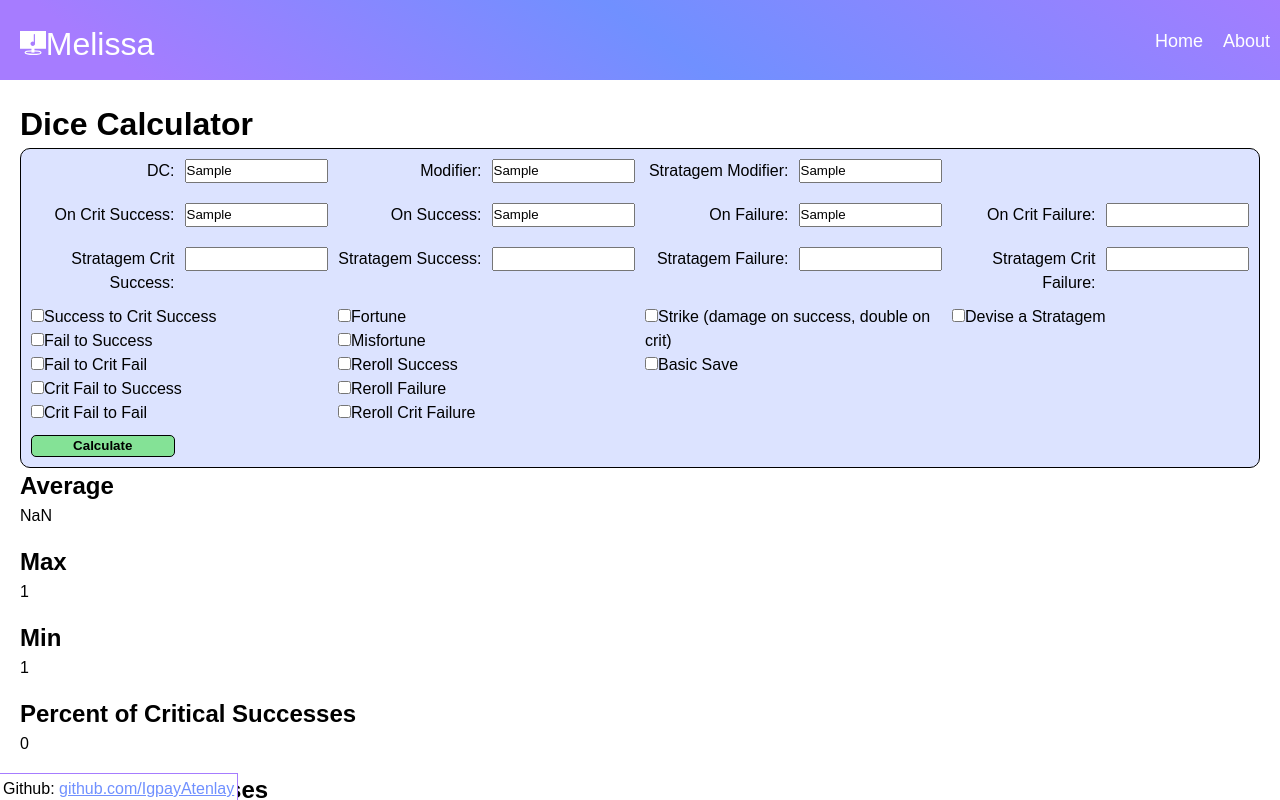
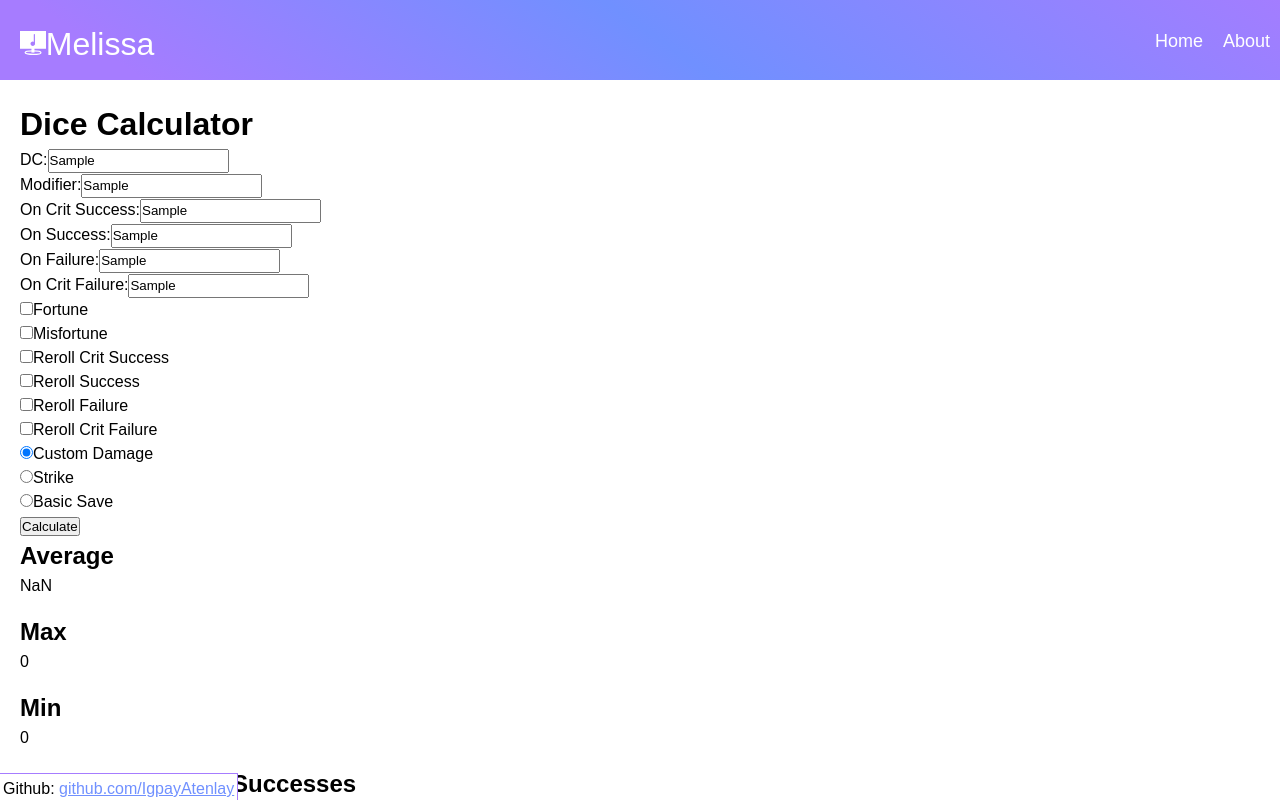
Before and after one commit to IgpayAtenlay/website, a React (Create React App) app in the folder client/: page /diceCalculator in a window 1280 px wide. Both pictures are taken after typing "Sample", "Sample", "Sample", "Sample", "Sample", "Sample" into the empty fields and a click on the input "Calculate". Shown: the top 800 px of the page. Built offline with nearby package versions, Linux system fonts and the light colour scheme.

Commit message:
gutted the project and started making it into React components

```diff
--- a/client/src/css/diceCalculator.css
+++ b/client/src/css/diceCalculator.css
@@ -34,3 +34,7 @@ input[type="text"] {
 .hide {
     display: none;
 }
+
+.checkbox input {
+    display: block;
+}
--- a/client/src/pages/diceCalculator/calculations.js
+++ b/client/src/pages/diceCalculator/calculations.js
@@ -3,20 +3,20 @@ var DCToAccuracyTableAdvantage = {};
 
 // high level
 
-export default function allCalculations(dice, DC, totalModifier, basicSave, strike) {
-	var data = {};
+export default function allCalculations(data) {
+	var result = {};
 
-	data.accuracy = getAccuracy(getEffectiveDC(DC, totalModifier));
-	data.averageDamage = calculateDamage(dice, data.accuracy, basicSave, strike);
-	data.maxDamage = calculateMaxDamage(dice, basicSave, strike);
-	data.minDamage = calculateMinDamage(dice, basicSave, strike);
+	result.accuracy = getAccuracy(getEffectiveDC(data.dC, data.modifier));
+	result.averageDamage = calculateDamage(data.dice, result.accuracy, data.saveOrStrike);
+	result.maxDamage = calculateMaxDamage(data.dice, data.saveOrStrike);
+	result.minDamage = calculateMinDamage(data.dice, data.saveOrStrike);
 
-	data.accuracy.critSuccess = Math.floor(data.accuracy.critSuccess * 100);
-	data.accuracy.success = Math.floor(data.accuracy.success * 100);
-	data.accuracy.fail = Math.floor(data.accuracy.fail * 100);
-	data.accuracy.critFail = Math.floor(data.accuracy.critFail * 100);
+	result.accuracy.critSuccess = Math.floor(result.accuracy.critSuccess * 100);
+	result.accuracy.success = Math.floor(result.accuracy.success * 100);
+	result.accuracy.fail = Math.floor(result.accuracy.fail * 100);
+	result.accuracy.critFail = Math.floor(result.accuracy.critFail * 100);
 
-	return data;
+	return result;
 }
 
 // damage
@@ -34,11 +34,11 @@ function calculateAverageDamage(dice) {
 	}
 }
 
-function calculateDamage(dice, accuracy, basicSave = false, strike = false) {
+function calculateDamage(dice, accuracy, saveOrStrike) {
 	var averageDamage = 0;
 	var damage = 0;
 	if (dice) {
-		if (basicSave) {
+		if (saveOrStrike === "basicSave") {
 			averageDamage = calculateAverageDamage(dice.fail);
 			damage = 0;
 			damage += averageDamage * accuracy.success / 2;
@@ -46,7 +46,7 @@ function calculateDamage(dice, accuracy, basicSave = false, strike = false) {
 			damage += averageDamage * accuracy.critFail * 2;
 
 			return damage;
-		} if (strike) {
+		} if (saveOrStrike === "strike") {
 			averageDamage = calculateAverageDamage(dice.success);
 			damage = 0;
 			damage += averageDamage * accuracy.success;
@@ -67,7 +67,7 @@ function calculateDamage(dice, accuracy, basicSave = false, strike = false) {
 	}
 }
 
-function calculateMaxDamage(dice, basicSave = false, strike = false) {
+function calculateMaxDamage(dice, saveOrStrike) {
 	var damage = {};
 	var dieSize;
 	var numOfDice;
@@ -102,9 +102,9 @@ function calculateMaxDamage(dice, basicSave = false, strike = false) {
 
 	var maxDamage = NaN;
 
-	if (basicSave) {
+	if (saveOrStrike === "basicSave") {
 		maxDamage = damage.fail * 2;
-	} else if (strike) {
+	} else if (saveOrStrike === "strike") {
 		maxDamage = damage.success * 2;
 	} else {
 		maxDamage = max(damage.critSuccess, damage.success, damage.fail, damage.critFail);
@@ -121,7 +121,7 @@ function calculateMaxDamage(dice, basicSave = false, strike = false) {
 	return maxDamage;
 }
 
-function calculateMinDamage(dice, basicSave = false, strike = false) {
+function calculateMinDamage(dice, saveOrStrike) {
 	var damage = {};
 	var numOfDice;
 
@@ -155,9 +155,9 @@ function calculateMinDamage(dice, basicSave = false, strike = false) {
 
 	var minDamage = NaN;
 
-	if (basicSave) {
+	if (saveOrStrike === "basicSave") {
 		minDamage = Math.floor(damage.fail / 2);
-	} else if (strike) {
+	} else if (saveOrStrike === "strike") {
 		minDamage = damage.success;
 	} else {
 		minDamage = min(damage.critSuccess, damage.success, damage.fail, damage.critFail);
--- a/client/src/pages/diceCalculator/index.jsx
+++ b/client/src/pages/diceCalculator/index.jsx
@@ -1,111 +1,102 @@
 import { useState } from 'react';
-import useScript from '../../components/useScript';
-import "../../css/diceCalculator.css";
+//import "../../css/diceCalculator.css";
 import allCalculations from './calculations';
 import parseDice from './parseDice';
+import Result from './result';
+import SaveOrStrike from './saveOrStrike';
 
 export default function DiceCalculator() {
 	var[result, setResult] = useState({});
-	var[accuracy, setAccuracy] = useState({});
+	var[saveOrStrike, setSaveOrStrike] = useState("customDamage");
 
 	function handleSubmit(e) {
 		e.preventDefault();
 
-		var data = Object.fromEntries(new FormData(e.target).entries());
-		var DC = data.DC;
-		var modifier = data.modifier;
-		var basicSave = data.basicSave === "on";
-		var strike = data.strike === "on";
-		var dice = {
-			critSuccess: parseDice(data.critSuccessDice),
-			success: parseDice(data.successDice),
-			fail: parseDice(data.failDice),
-			critFail: parseDice(data.critFailDice)
-		};
+		var rawData = Object.fromEntries(new FormData(e.target).entries());
+		var data = {
+			dC: rawData.dC,
+			modifier: rawData.modifier,
+			saveOrStrike: rawData.saveOrStrike,
+			dice: {
+				critSuccess: parseDice(rawData.critSuccessDice),
+				success: parseDice(rawData.successDice),
+				fail: parseDice(rawData.failDice),
+				critFail: parseDice(rawData.critFailDice)
+			}
+		}
 
-		var result = allCalculations(dice, DC, modifier, basicSave, strike);
+		var result = allCalculations(data);
 		setResult(result);
-		setAccuracy(result.accuracy);
 	}
 
-  return(
+return(
 	<div>
 		<h1>Dice Calculator</h1>
 
 		<form method="POST" onSubmit={handleSubmit}>
-			<label for="input-DC" class="newLine">DC:</label>
-				<input id="input-DC" type="text" name="DC"/>
-			<label>Modifier:</label>
-				<input type="text" name="modifier" />
-			<label class="investigator">Stratagem Modifier:</label>
-				<input type="text" name="stratagemModifier" class="investigator" />
-			<label class="newLine damage" for="critSuccessDice">On Crit Success:</label>
-				<input class = "damage" type="text" name="critSuccessDice" />
-			<label class = "damage" for="successDice">On Success:</label>
-				<input class = "damage" type="text" name="successDice" />
-			<label class = "damage" for="failDice">On Failure:</label>
-				<input class = "damage" type="text" name="failDice" />
-			<label class = "damage" for="critFailDice">On Crit Failure:</label>
-				<input class = "damage" type="text" name="critFailDice" />
-			<label class="newLine damage investigator" for="stratagemCritSuccessDice">Stratagem Crit Success:</label>
-				<input class = "damage investigator" type="text" name="stratagemCritSuccessDice" />
-			<label class = "damage investigator" for="stratagemSuccessDice">Stratagem Success:</label>
-				<input class = "damage investigator" type="text" name="stratagemSuccessDice" />
-			<label class = "damage investigator" for="stratagemFailDice">Stratagem Failure:</label>
-				<input class = "damage investigator" type="text" name="stratagemFailDice" />
-			<label class = "damage investigator" for="stratagemCritFailDice">Stratagem Crit Failure:</label>
-				<input class = "damage investigator" type="text" name="stratagemCritFailDice" />
-			<div class="newLine checkbox">
-				<input type="checkbox" class="degreeOfSuccess" name="StoCS" />
-				<label for="StoCS">Success to Crit Success</label><br />
-				<input type="checkbox" class="degreeOfSuccess" name="FtoS" />
-				<label for="FtoS">Fail to Success</label><br />
-				<input type="checkbox" class="degreeOfSuccess" name="FtoCF" />
-				<label for="FtoCF">Fail to Crit Fail</label><br />
-				<input type="checkbox" class="degreeOfSuccess" name="CFtoS" />
-				<label for="CFtoS">Crit Fail to Success</label><br />
-				<input type="checkbox" class="degreeOfSuccess" name="CFtoF" />
-				<label for="CFtoF">Crit Fail to Fail</label><br />
+			<div>
+				<label for="dC">DC:</label>
+				<input id="dC" name="dC" />
 			</div>
+			<div>
+				<label for="modifier">Modifier:</label>
+				<input name="modifier" id="modifier" />
+			</div>
+			{saveOrStrike === "customDamage" &&
+				<div>
+					<label class="newLine" for="critSuccessDice">On Crit Success:</label>
+					<input name="critSuccessDice" id="critSuccessDice" />
+				</div>
+			}
+			{saveOrStrike !== "basicSave" &&
+				<div>
+					<label for="successDice">On Success:</label>
+					<input name="successDice" id="successDice" />
+				</div>
+			}
+			{saveOrStrike !== "strike" &&
+				<div>
+					<label for="failDice">On Failure:</label>
+					<input name="failDice" id="failDice" />
+				</div>
+			}
+			{saveOrStrike === "customDamage" &&
+				<div>
+					<label for="critFailDice">On Crit Failure:</label>
+					<input name="critFailDice" id="critFailDice" />
+				</div>
+			}
 			<div class="checkbox">
-				<input type="checkbox" class="fortune" name="fortune" />
-				<label for="fortune">Fortune</label><br />
-				<input type="checkbox" class="fortune" name="misfortune" />
-				<label for="misfortune">Misfortune</label><br />
-				<input type="checkbox" class="fortune" name="rerollSuccess" value="S" />
-				<label for="misfortune">Reroll Success</label><br />
-				<input type="checkbox" class="fortune" name="rerollFail" value="F" />
-				<label for="misfortune">Reroll Failure</label><br />
-				<input type="checkbox" class="fortune" name="rerollCritFail" value="CF" />
-				<label for="misfortune">Reroll Crit Failure</label><br />
+				<div>
+					<input type="checkbox" class="fortune" name="fortune" id="fortune" />
+					<label for="fortune">Fortune</label>
+				</div>
+				<div>
+					<input type="checkbox" class="fortune" name="misfortune" id="misfortune" />
+					<label for="misfortune">Misfortune</label>
+				</div>
+				<div>
+					<input type="checkbox" class="fortune" name="rerollCritSuccess" id="rerollCritSuccess" value="CS" />
+					<label for="rerollCritSuccess">Reroll Crit Success</label>
+				</div>
+				<div>
+					<input type="checkbox" class="fortune" name="rerollSuccess" id="rerollSuccess" value="S" />
+					<label for="rerollSuccess">Reroll Success</label>
+				</div>
+				<div>
+					<input type="checkbox" class="fortune" name="rerollFail" id="rerollFail" value="F" />
+					<label for="rerollFail">Reroll Failure</label>
+				</div>
+				<div>
+					<input type="checkbox" class="fortune" name="rerollCritFail" id="rerollCritFail" value="CF" />
+					<label for="rerollCritFail">Reroll Crit Failure</label>
+				</div>
 			</div>
-			<div class="checkbox">
-				<input type="checkbox" class="damageType" name="strike" />
-				<label for="fortune">Strike (damage on success, double on crit)</label><br />
-				<input type="checkbox" class="damageType" name="basicSave" />
-				<label for="misfortune">Basic Save</label><br />
-			</div>
-			<div class="checkbox">
-				<input type="checkbox" name="investigator" />
-				<label for="fortune">Devise a Stratagem</label><br />
-			</div>
+			<SaveOrStrike setSaveOrStrike={setSaveOrStrike} />
 
 			<input type="submit" value="Calculate" />
 		</form>
 
-		<h2>Average</h2>
-		<p>{result.averageDamage}</p>
-		<h2>Max</h2>
-		<p>{result.maxDamage}</p>
-		<h2>Min</h2>
-		<p>{result.minDamage}</p>
-		<h2>Percent of Critical Successes</h2>
-		<p>{accuracy.critSuccess}</p>
-		<h2>Percent of Successes</h2>
-		<p>{accuracy.success}</p>
-		<h2>Percent of Failures</h2>
-		<p>{accuracy.fail}</p>
-		<h2>Percent of Critical Failures</h2>
-		<p>{accuracy.critFail}</p>
+		<Result result={result} />
 	</div>);
 };
--- /dev/null
+++ b/client/src/pages/diceCalculator/result.jsx
@@ -0,0 +1,26 @@
+export default function Result(props) {
+    var result = props.result;
+
+    if (Object.keys(result).length === 0) {
+        return
+    } else {
+        return (
+            <div>
+                <h2>Average</h2>
+                <p>{result.averageDamage}</p>
+                <h2>Max</h2>
+                <p>{result.maxDamage}</p>
+                <h2>Min</h2>
+                <p>{result.minDamage}</p>
+                <h2>Percent of Critical Successes</h2>
+                <p>{result.accuracy.critSuccess}</p>
+                <h2>Percent of Successes</h2>
+                <p>{result.accuracy.success}</p>
+                <h2>Percent of Failures</h2>
+                <p>{result.accuracy.fail}</p>
+                <h2>Percent of Critical Failures</h2>
+                <p>{result.accuracy.critFail}</p>
+            </div>
+        )
+    }
+}
--- /dev/null
+++ b/client/src/pages/diceCalculator/saveOrStrike.jsx
@@ -0,0 +1,41 @@
+import camelCase from "../../util/camelCase";
+
+export default function SaveOrStrike(props) {
+    return (
+        <div>
+            <RadioButton
+                name="Custom Damage"
+                setSaveOrStrike={props.setSaveOrStrike}
+                default={true}
+            />
+            <RadioButton
+                name="Strike"
+                setSaveOrStrike={props.setSaveOrStrike}
+            />
+            <RadioButton
+                name="Basic Save"
+                setSaveOrStrike={props.setSaveOrStrike}
+            />
+        </div>
+    );
+}
+
+function RadioButton(props) {
+    function handleChange(e) {
+		props.setSaveOrStrike(e.target.value);
+	}
+
+    return(
+        <div>
+            <input
+                type="radio"
+                name="saveOrStrike"
+                id={camelCase(props.name)}
+                value={camelCase(props.name)}
+                onChange={handleChange}
+                defaultChecked={props.default}
+            />
+            <label for={camelCase(props.name)}>{props.name}</label>
+        </div>
+    );
+}
--- /dev/null
+++ b/client/src/util/camelCase.js
@@ -0,0 +1,21 @@
+export default function camelCase(string) {
+    if (string.length === 0) {
+        return string;
+    }
+    var array = string.split(" ");
+    var casedArray = array.map((e, index) => {
+        if (e.length === 0) {
+            return e;
+        } else {
+            if (index === 0) {
+                return e.toLowerCase();
+            } else {
+                return(
+                    e[0].toUpperCase() + e.slice(1).toLowerCase()
+                );
+            }
+        }
+    });
+    var finalString = casedArray.join("");
+    return finalString;
+}
```
